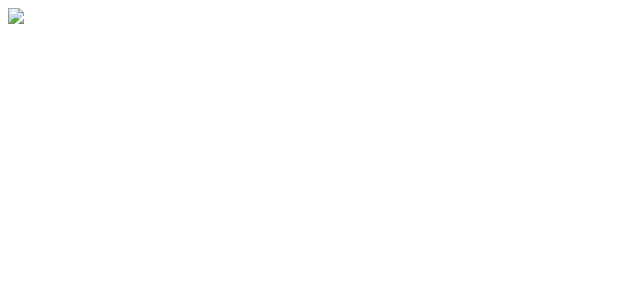
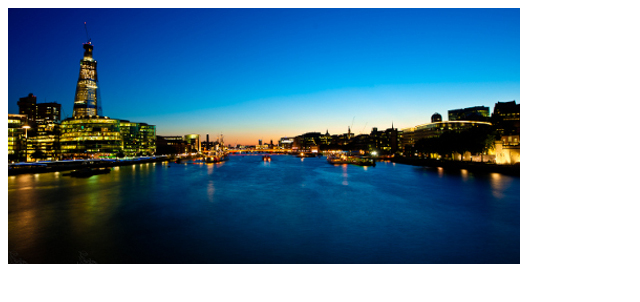
Before and after one commit to akqa-scandinavia-makers/akqa-scandinavia-makers.github.io, a plain HTML site: page dartboard/index.html in a window 1280 px wide. Shown: the whole page, without its empty margins (0-640 px from the left). Drawn offline with Linux system fonts and the light colour scheme.

Commit message:
annoying git commands

```diff
--- a/dartboard/index.html
+++ b/dartboard/index.html
@@ -10,7 +10,7 @@
     <a-scene>
 
       <a-assets>
-        <img id="london" src="../../assets/img/London_Banner2.jpg">
+        <img id="london" src="assets/London_Banner2.jpg">
       </a-assets>
 
 
```
Also changed, not shown: dartboard/assets/London_Banner2.jpg (added).
